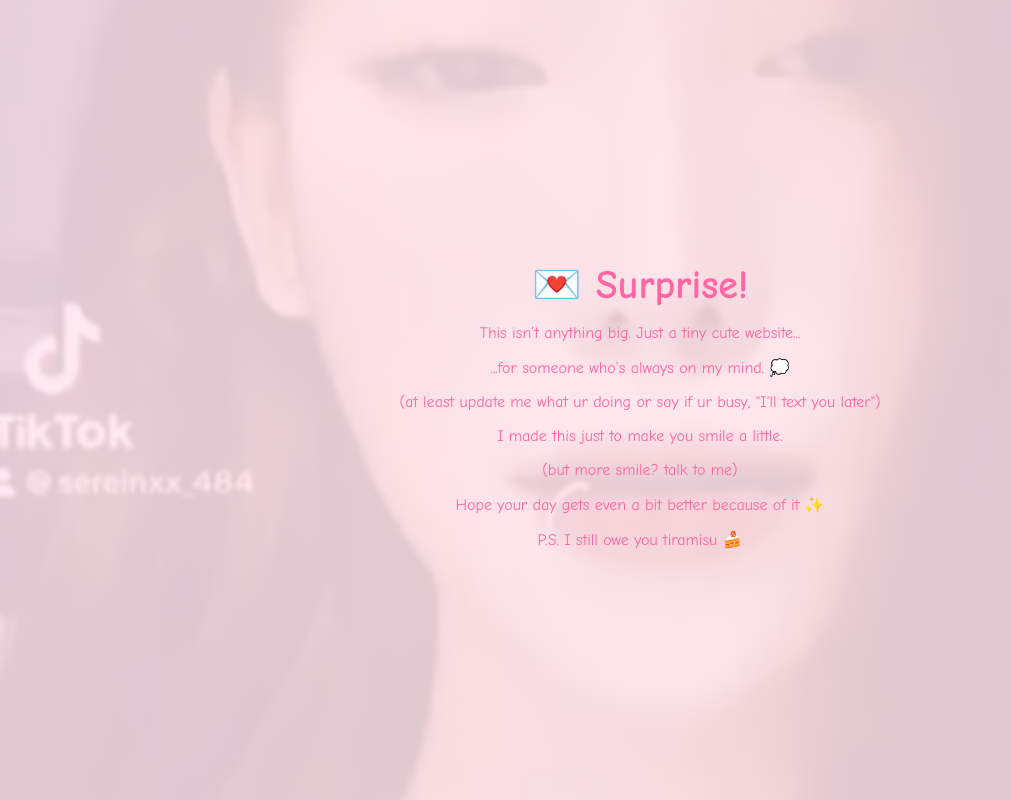
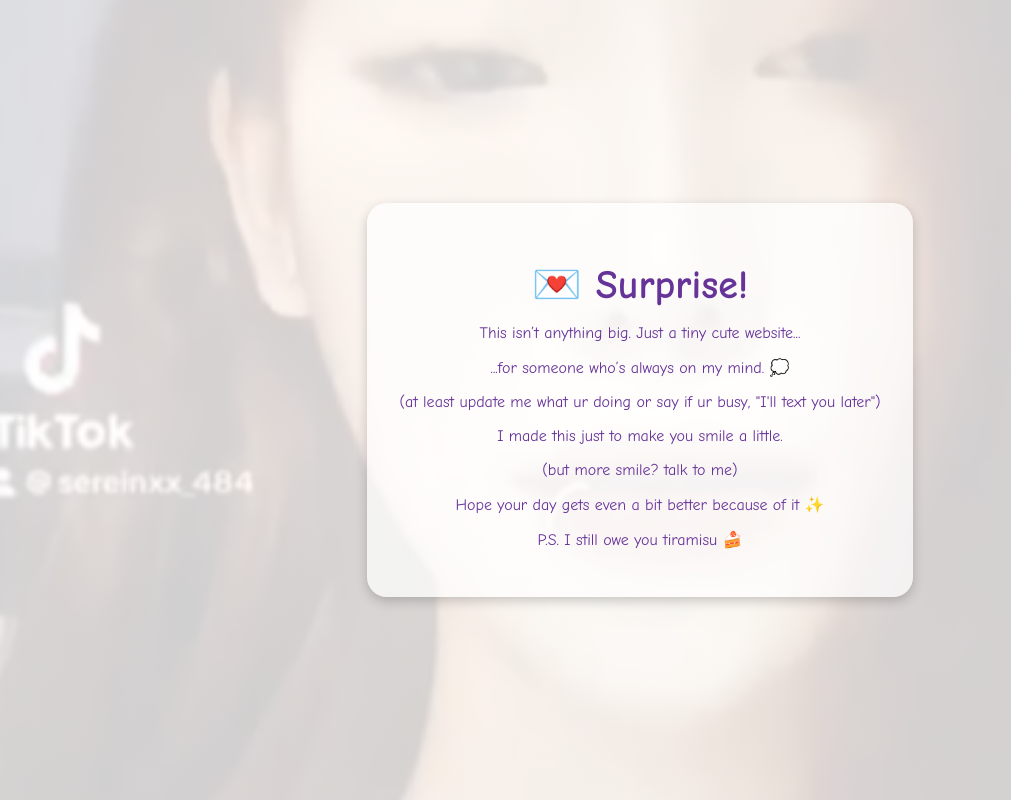
Before and after one commit to VSkibiddy/for-my-girl, a plain HTML site: page thankyou.html in a window 1280 px wide. Shown: the whole page, without its empty margins (0-1011 px from the left). Drawn offline with Linux system fonts and the light colour scheme.

Commit message:
seperate stylesheet

```diff
--- a/style.css
+++ b/style.css
@@ -9,11 +9,6 @@ body {
   min-height: 100vh;
   text-align: center;
   color: #ff66a3;
-
-  /* Background image and fallback color */
-  background: linear-gradient(rgba(255, 230, 240, 0.85), rgba(255, 230, 240, 0.85)),
-              url('HOA.png') no-repeat center center fixed;
-  background-size: cover;
 }
 
 h1 {
--- /dev/null
+++ b/thanks.css
@@ -0,0 +1,34 @@
+body {
+  margin: 0;
+  padding: 0;
+  font-family: 'Comic Sans MS', cursive, sans-serif;
+  display: flex;
+  flex-direction: column;
+  align-items: center;
+  justify-content: center;
+  min-height: 100vh;
+  text-align: center;
+  color: #663399;
+
+  background: linear-gradient(rgba(255, 255, 255, 0.8), rgba(255, 255, 255, 0.8)),
+              url('HOA.png') no-repeat center center fixed;
+  background-size: cover;
+}
+
+.container {
+  background: rgba(255, 255, 255, 0.7);
+  padding: 2rem;
+  border-radius: 20px;
+  box-shadow: 0 4px 12px rgba(0,0,0,0.2);
+  max-width: 600px;
+}
+
+h1 {
+  font-size: 2.5rem;
+  margin-bottom: 1rem;
+}
+
+.message {
+  font-size: 1.3rem;
+  line-height: 1.6;
+}
--- a/thankyou.html
+++ b/thankyou.html
@@ -4,7 +4,7 @@
   <meta charset="UTF-8" />
   <meta name="viewport" content="width=device-width, initial-scale=1.0"/>
   <title>Hey You 💖</title>
-  <link rel="stylesheet" href="style.css" />
+  <link rel="stylesheet" href="thanks.css" />
 </head>
 <body>
   <div class="container">
```
